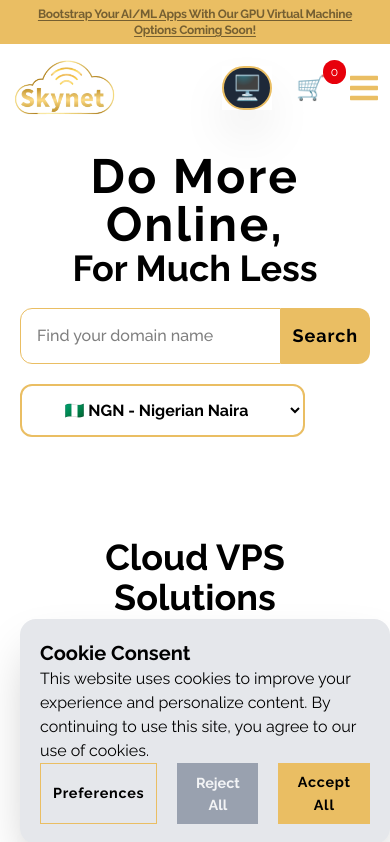
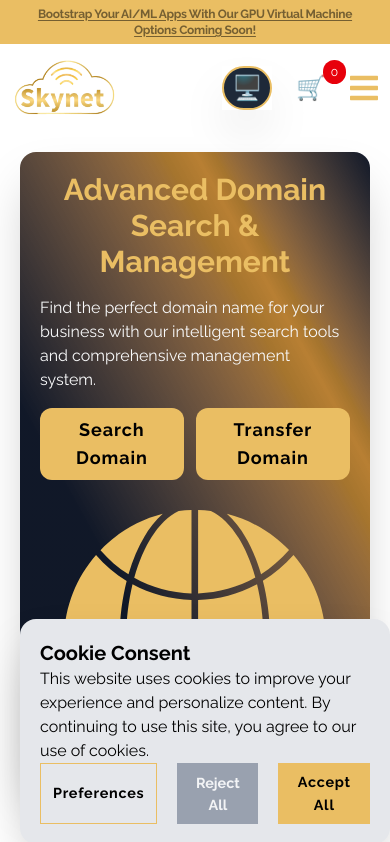
Before and after one commit to sapwavino/skynet_redesign_fe, a Vue app: page / in a window 390 px wide. Shown: the top 842 px of the page. Built offline with nearby package versions, Linux system fonts and the light colour scheme; what vue3-marquee would draw is missing.

Commit message:
NEW DASH V5.5 + NOW WORKING RESPONSIVELY

```diff
--- a/src/components/Carousel.vue
+++ b/src/components/Carousel.vue
@@ -1,5 +1,5 @@
 <template>
-  <div class="carousel relative overflow-hidden w-3/4 rounded-2xl mb-5 shadow-2xl">
+  <div class="carousel relative overflow-hidden md:w-3/4 rounded-2xl mb-5 shadow-2xl">
     <transition name="slowFade">
       <div
           :style="{
--- a/src/components/HeroSection.vue
+++ b/src/components/HeroSection.vue
@@ -59,108 +59,108 @@ export default {
 
 <template>
   <section class="hero">
-    <!--    <Carousel :autoPlay="true">-->
-    <!--      <div v-for="(slide, idx) in slides"-->
-    <!--           :key="idx"-->
-    <!--           class="h-[75vh] p-4 flex gap-5 p-14 justify-between bg-gradient-to-tr from-gray-900 via-yellow-700/80 from-30% via-75% to-gray-900 text-gray-50"-->
-    <!--      >-->
-    <!--        <section class="flex flex-col gap-4 justify-center w-2/3 px-5">-->
-    <!--          <h2 class="header text-customGold">-->
-    <!--            {{ slide.header }}-->
-    <!--          </h2>-->
-    <!--          <h2>{{ slide.subheader }}</h2>-->
-    <!--          <div class="flex items-center gap-x-3"-->
-    <!--          >-->
-    <!--            <button v-for="(button, idx) in slide.buttons"-->
-    <!--                    :key="idx"-->
-    <!--                    class="btn-base"-->
-    <!--            >{{ button.text }}-->
-    <!--            </button>-->
-    <!--          </div>-->
-    <!--        </section>-->
-    <!--        <section class="flex items-center mr-10">-->
-    <!--          <svg v-if="idx === 0"-->
-    <!--               class="fill-customGold"-->
-    <!--               height="15rem"-->
-    <!--               viewBox="0 0 640 512"-->
-    <!--               xmlns="http://www.w3.org/2000/svg"-->
-    <!--          >-->
-    <!--            <path-->
-    <!--                d="M537.6 226.6c4.1-10.7 6.4-22.4 6.4-34.6 0-53-43-96-96-96-19.7 0-38.1 6-53.3 16.2C367 64.2 315.3 32 256 32c-88.4 0-160 71.6-160 160 0 2.7.1 5.4.2 8.1C40.2 219.8 0 273.2 0 336c0 79.5 64.5 144 144 144h368c70.7 0 128-57.3 128-128 0-61.9-44-113.6-102.4-125.4z"-->
-    <!--            />-->
-    <!--          </svg>-->
-    <!--          <svg-->
-    <!--              v-if="idx === 1"-->
-    <!--              class="fill-customGold mt-10"-->
-    <!--              height="22rem"-->
-    <!--              viewBox="0 0 64 80"-->
-    <!--              x="0px"-->
-    <!--              xmlns="http://www.w3.org/2000/svg"-->
-    <!--              y="0px"-->
-    <!--          >-->
-    <!--            <path-->
-    <!--                d="M18.23169,17.66718c3.91748,2.18512,8.36151,3.43494,13.01831,3.55701V2.26904c-.98059,.02448-1.94916,.09583-2.9043,.21344-4.3717,2.04559-8.03448,7.66602-10.11401,15.18469Z"-->
-    <!--            />-->
-    <!--            <path-->
-    <!--                d="M35.65515,2.4826c-.95538-.11768-1.92426-.18909-2.90515-.21356V21.22278c4.62561-.12512,9.07867-1.39307,13.00885-3.59155-2.08112-7.50037-5.73907-13.10596-10.1037-15.14862Z"-->
-    <!--            />-->
-    <!--            <path-->
-    <!--                d="M16.51447,18.4201c-2.59906-1.58307-4.94281-3.57922-6.96344-5.909-4.38855,5.0484-7.10345,11.58234-7.28198,18.73889H14.88818c.05731-4.57831,.63275-8.92102,1.62628-12.8299Z"-->
-    <!--            />-->
-    <!--            <path-->
-    <!--                d="M28.3457,61.51752c.95514,.11761,1.92371,.18896,2.9043,.21344v-18.95514c-4.65698,.12207-9.10095,1.37183-13.01831,3.55695,2.07953,7.51868,5.74231,13.1391,10.11401,15.18475Z"-->
-    <!--            />-->
-    <!--            <path-->
-    <!--                d="M16.5144,45.57983c-.99353-3.90887-1.56891-8.25153-1.62622-12.82983H2.26904c.17859,7.15662,2.89337,13.69055,7.28204,18.73901,2.02063-2.32977,4.36426-4.32605,6.96332-5.90918Z"-->
-    <!--            />-->
-    <!--            <path-->
-    <!--                d="M46.14746,19.13867c-4.06476,2.2041-8.64758,3.4621-13.39746,3.58411v8.52722h14.86224c-.05426-4.31909-.57245-8.41699-1.46478-12.11133Z"-->
-    <!--            />-->
-    <!--            <path-->
-    <!--                d="M16.38776,31.25h14.86224v-8.52582c-4.78186-.11908-9.35321-1.36389-13.40491-3.55353-.8877,3.6861-1.4032,7.77258-1.45734,12.07935Z"-->
-    <!--            />-->
-    <!--            <path-->
-    <!--                d="M47.06519,16.86835c2.36914-1.49487,4.50909-3.34711,6.3537-5.48358-3.80072-3.94739-8.67426-6.85278-14.15125-8.23322,3.31793,2.90594,6.05676,7.73694,7.79755,13.7168Z"-->
-    <!--            />-->
-    <!--            <path-->
-    <!--                d="M16.92688,47.10278c-2.36798,1.49371-4.50604,3.35016-6.35449,5.5033,3.80188,3.95203,8.67859,6.86084,14.15967,8.24231-3.323-2.91071-6.06488-7.75275-7.80518-13.74561Z"-->
-    <!--            />-->
-    <!--            <path-->
-    <!--                d="M16.92688,16.89716c1.7403-5.99286,4.48218-10.83484,7.80518-13.74554-5.48114,1.38153-10.35785,4.29034-14.15979,8.24243,1.84851,2.15302,3.98657,4.00946,6.35461,5.50311Z"-->
-    <!--            />-->
-    <!--            <path-->
-    <!--                d="M47.47223,18.36542c1.00195,3.92285,1.58203,8.2851,1.63959,12.88458h12.61914c-.17877-7.16522-2.8999-13.70636-7.29785-18.75726-2.01788,2.30389-4.36432,4.28857-6.96088,5.87268Z"-->
-    <!--            />-->
-    <!--            <path-->
-    <!--                d="M17.84509,44.82935c4.05164-2.18964,8.62299-3.43451,13.40491-3.55353v-8.52582h-14.86224c.05414,4.30676,.56964,8.39331,1.45734,12.07935Z"-->
-    <!--            />-->
-    <!--            <path-->
-    <!--                d="M61.49707,53.7876l-9.14795-8.09766,2.28662-1.61914c.56592-.40039,.8374-1.07227,.7085-1.75342-.12891-.68164-.62695-1.20801-1.30029-1.37402l-14.57813-3.5957c-.60059-.15039-1.21973,.02393-1.65674,.46143-.43701,.43701-.60986,1.05664-.46143,1.65674l3.5957,14.57813c.16602,.67334,.69238,1.17139,1.37402,1.30029,.68018,.12939,1.35303-.14258,1.75342-.70801l1.61914-2.28711,8.09766,9.14795c.13721,.15479,.33203,.24609,.53857,.25244,.00781,.00049,.01514,.00049,.02295,.00049,.19873,0,.38965-.07861,.53027-.21973l6.65088-6.65088c.14648-.146,.22559-.34619,.21924-.55322-.00635-.20654-.09766-.40137-.25244-.53857Z"-->
-    <!--            />-->
-    <!--            <path-->
-    <!--                d="M45.29443,55.50293c-.60852,.86053-1.55725,1.35455-2.60583,1.36768-1.04742,1.56201-2.19385,2.90314-3.42084,3.97784,3.10248-.78192,6.00116-2.06787,8.63104-3.74072l-2.078-2.34747-.52637,.74268Z"-->
-    <!--            />-->
-    <!--            <path-->
-    <!--                d="M39.48682,54.40332l-2.7699-11.22998c-1.30225-.2207-2.62531-.36218-3.96692-.39789v18.95551c.98071-.02448,1.94946-.09589,2.90466-.2135,2.02728-.94867,3.89899-2.67407,5.53418-4.99304-.82965-.41559-1.46759-1.17163-1.70203-2.12109Z"-->
-    <!--            />-->
-    <!--            <path-->
-    <!--                d="M35.89111,39.8252c-.24072-.97754-.02344-1.99121,.5957-2.78174,.78418-1.00049,2.10986-1.45654,3.33789-1.15234l7.49213,1.8479c.16058-1.62543,.27399-3.28333,.29541-4.98901h-14.86224v8.52545c1.20544,.03046,2.39856,.13495,3.57477,.30786l-.43365-1.75812Z"-->
-    <!--            />-->
-    <!--            <path-->
-    <!--                d="M55.50195,45.29541l-.7417,.52539,2.35431,2.08405c2.80005-4.40613,4.4776-9.59039,4.61639-15.15485h-12.61914c-.02289,1.82983-.15027,3.60779-.33228,5.34973l5.62378,1.38708c1.25049,.30811,2.17578,1.28613,2.41504,2.55176,.23926,1.26465-.26514,2.5127-1.31641,3.25684Z"-->
-    <!--            />-->
-    <!--          </svg>-->
-    <!--          <svg v-if="idx === 2"-->
-    <!--               class="fill-customGold"-->
-    <!--               height="16rem"-->
-    <!--               viewBox="0 0 448 512"-->
-    <!--               xmlns="http://www.w3.org/2000/svg"-->
-    <!--          >-->
-    <!--            <path d="M400 256H152V152.9c0-39.6 31.7-72.5 71.3-72.9 40-.4 72.7 32.1 72.7 72v16c0 13.3 10.7 24 24 24h32c13.3 0 24-10.7 24-24v-16C376 68 307.5-.3 223.5 0 139.5.3 72 69.5 72 153.5V256H48c-26.5 0-48 21.5-48 48v160c0 26.5 21.5 48 48 48h352c26.5 0 48-21.5 48-48V304c0-26.5-21.5-48-48-48zM264 408c0 22.1-17.9 40-40 40s-40-17.9-40-40v-48c0-22.1 17.9-40 40-40s40 17.9 40 40v48z" />-->
-    <!--          </svg>-->
-    <!--        </section>-->
-    <!--      </div>-->
-    <!--    </Carousel>-->
+    <Carousel :autoPlay="true">
+      <div v-for="(slide, idx) in slides"
+           :key="idx"
+           class="h-[75vh] flex flex-col items-center md:flex-row gap-5 md:p-14 md:justify-between bg-gradient-to-tr from-gray-900 via-yellow-700/80 from-30% via-75% to-gray-900 text-gray-50 pt-5"
+      >
+        <section class="flex flex-col gap-4 justify-center md:w-2/3 px-5">
+          <h2 class="header text-customGold text-center md:text-left">
+            {{ slide.header }}
+          </h2>
+          <h2>{{ slide.subheader }}</h2>
+          <div class="flex items-center gap-x-3"
+          >
+            <button v-for="(button, idx) in slide.buttons"
+                    :key="idx"
+                    class="btn-base"
+            >{{ button.text }}
+            </button>
+          </div>
+        </section>
+        <section class="flex items-center md:mr-10">
+          <svg v-if="idx === 0"
+               class="fill-customGold"
+               height="15rem"
+               viewBox="0 0 640 512"
+               xmlns="http://www.w3.org/2000/svg"
+          >
+            <path
+                d="M537.6 226.6c4.1-10.7 6.4-22.4 6.4-34.6 0-53-43-96-96-96-19.7 0-38.1 6-53.3 16.2C367 64.2 315.3 32 256 32c-88.4 0-160 71.6-160 160 0 2.7.1 5.4.2 8.1C40.2 219.8 0 273.2 0 336c0 79.5 64.5 144 144 144h368c70.7 0 128-57.3 128-128 0-61.9-44-113.6-102.4-125.4z"
+            />
+          </svg>
+          <svg
+              v-if="idx === 1"
+              class="fill-customGold md:mt-10"
+              height="22rem"
+              viewBox="0 0 64 80"
+              x="0px"
+              xmlns="http://www.w3.org/2000/svg"
+              y="0px"
+          >
+            <path
+                d="M18.23169,17.66718c3.91748,2.18512,8.36151,3.43494,13.01831,3.55701V2.26904c-.98059,.02448-1.94916,.09583-2.9043,.21344-4.3717,2.04559-8.03448,7.66602-10.11401,15.18469Z"
+            />
+            <path
+                d="M35.65515,2.4826c-.95538-.11768-1.92426-.18909-2.90515-.21356V21.22278c4.62561-.12512,9.07867-1.39307,13.00885-3.59155-2.08112-7.50037-5.73907-13.10596-10.1037-15.14862Z"
+            />
+            <path
+                d="M16.51447,18.4201c-2.59906-1.58307-4.94281-3.57922-6.96344-5.909-4.38855,5.0484-7.10345,11.58234-7.28198,18.73889H14.88818c.05731-4.57831,.63275-8.92102,1.62628-12.8299Z"
+            />
+            <path
+                d="M28.3457,61.51752c.95514,.11761,1.92371,.18896,2.9043,.21344v-18.95514c-4.65698,.12207-9.10095,1.37183-13.01831,3.55695,2.07953,7.51868,5.74231,13.1391,10.11401,15.18475Z"
+            />
+            <path
+                d="M16.5144,45.57983c-.99353-3.90887-1.56891-8.25153-1.62622-12.82983H2.26904c.17859,7.15662,2.89337,13.69055,7.28204,18.73901,2.02063-2.32977,4.36426-4.32605,6.96332-5.90918Z"
+            />
+            <path
+                d="M46.14746,19.13867c-4.06476,2.2041-8.64758,3.4621-13.39746,3.58411v8.52722h14.86224c-.05426-4.31909-.57245-8.41699-1.46478-12.11133Z"
+            />
+            <path
+                d="M16.38776,31.25h14.86224v-8.52582c-4.78186-.11908-9.35321-1.36389-13.40491-3.55353-.8877,3.6861-1.4032,7.77258-1.45734,12.07935Z"
+            />
+            <path
+                d="M47.06519,16.86835c2.36914-1.49487,4.50909-3.34711,6.3537-5.48358-3.80072-3.94739-8.67426-6.85278-14.15125-8.23322,3.31793,2.90594,6.05676,7.73694,7.79755,13.7168Z"
+            />
+            <path
+                d="M16.92688,47.10278c-2.36798,1.49371-4.50604,3.35016-6.35449,5.5033,3.80188,3.95203,8.67859,6.86084,14.15967,8.24231-3.323-2.91071-6.06488-7.75275-7.80518-13.74561Z"
+            />
+            <path
+                d="M16.92688,16.89716c1.7403-5.99286,4.48218-10.83484,7.80518-13.74554-5.48114,1.38153-10.35785,4.29034-14.15979,8.24243,1.84851,2.15302,3.98657,4.00946,6.35461,5.50311Z"
+            />
+            <path
+                d="M47.47223,18.36542c1.00195,3.92285,1.58203,8.2851,1.63959,12.88458h12.61914c-.17877-7.16522-2.8999-13.70636-7.29785-18.75726-2.01788,2.30389-4.36432,4.28857-6.96088,5.87268Z"
+            />
+            <path
+                d="M17.84509,44.82935c4.05164-2.18964,8.62299-3.43451,13.40491-3.55353v-8.52582h-14.86224c.05414,4.30676,.56964,8.39331,1.45734,12.07935Z"
+            />
+            <path
+                d="M61.49707,53.7876l-9.14795-8.09766,2.28662-1.61914c.56592-.40039,.8374-1.07227,.7085-1.75342-.12891-.68164-.62695-1.20801-1.30029-1.37402l-14.57813-3.5957c-.60059-.15039-1.21973,.02393-1.65674,.46143-.43701,.43701-.60986,1.05664-.46143,1.65674l3.5957,14.57813c.16602,.67334,.69238,1.17139,1.37402,1.30029,.68018,.12939,1.35303-.14258,1.75342-.70801l1.61914-2.28711,8.09766,9.14795c.13721,.15479,.33203,.24609,.53857,.25244,.00781,.00049,.01514,.00049,.02295,.00049,.19873,0,.38965-.07861,.53027-.21973l6.65088-6.65088c.14648-.146,.22559-.34619,.21924-.55322-.00635-.20654-.09766-.40137-.25244-.53857Z"
+            />
+            <path
+                d="M45.29443,55.50293c-.60852,.86053-1.55725,1.35455-2.60583,1.36768-1.04742,1.56201-2.19385,2.90314-3.42084,3.97784,3.10248-.78192,6.00116-2.06787,8.63104-3.74072l-2.078-2.34747-.52637,.74268Z"
+            />
+            <path
+                d="M39.48682,54.40332l-2.7699-11.22998c-1.30225-.2207-2.62531-.36218-3.96692-.39789v18.95551c.98071-.02448,1.94946-.09589,2.90466-.2135,2.02728-.94867,3.89899-2.67407,5.53418-4.99304-.82965-.41559-1.46759-1.17163-1.70203-2.12109Z"
+            />
+            <path
+                d="M35.89111,39.8252c-.24072-.97754-.02344-1.99121,.5957-2.78174,.78418-1.00049,2.10986-1.45654,3.33789-1.15234l7.49213,1.8479c.16058-1.62543,.27399-3.28333,.29541-4.98901h-14.86224v8.52545c1.20544,.03046,2.39856,.13495,3.57477,.30786l-.43365-1.75812Z"
+            />
+            <path
+                d="M55.50195,45.29541l-.7417,.52539,2.35431,2.08405c2.80005-4.40613,4.4776-9.59039,4.61639-15.15485h-12.61914c-.02289,1.82983-.15027,3.60779-.33228,5.34973l5.62378,1.38708c1.25049,.30811,2.17578,1.28613,2.41504,2.55176,.23926,1.26465-.26514,2.5127-1.31641,3.25684Z"
+            />
+          </svg>
+          <svg v-if="idx === 2"
+               class="fill-customGold"
+               height="16rem"
+               viewBox="0 0 448 512"
+               xmlns="http://www.w3.org/2000/svg"
+          >
+            <path d="M400 256H152V152.9c0-39.6 31.7-72.5 71.3-72.9 40-.4 72.7 32.1 72.7 72v16c0 13.3 10.7 24 24 24h32c13.3 0 24-10.7 24-24v-16C376 68 307.5-.3 223.5 0 139.5.3 72 69.5 72 153.5V256H48c-26.5 0-48 21.5-48 48v160c0 26.5 21.5 48 48 48h352c26.5 0 48-21.5 48-48V304c0-26.5-21.5-48-48-48zM264 408c0 22.1-17.9 40-40 40s-40-17.9-40-40v-48c0-22.1 17.9-40 40-40s40 17.9 40 40v48z" />
+          </svg>
+        </section>
+      </div>
+    </Carousel>
     <h2 class="bigHeader">
       <span class="text-5xl tracking-wider">Do more online,</span>
       <br /> for much less
```
